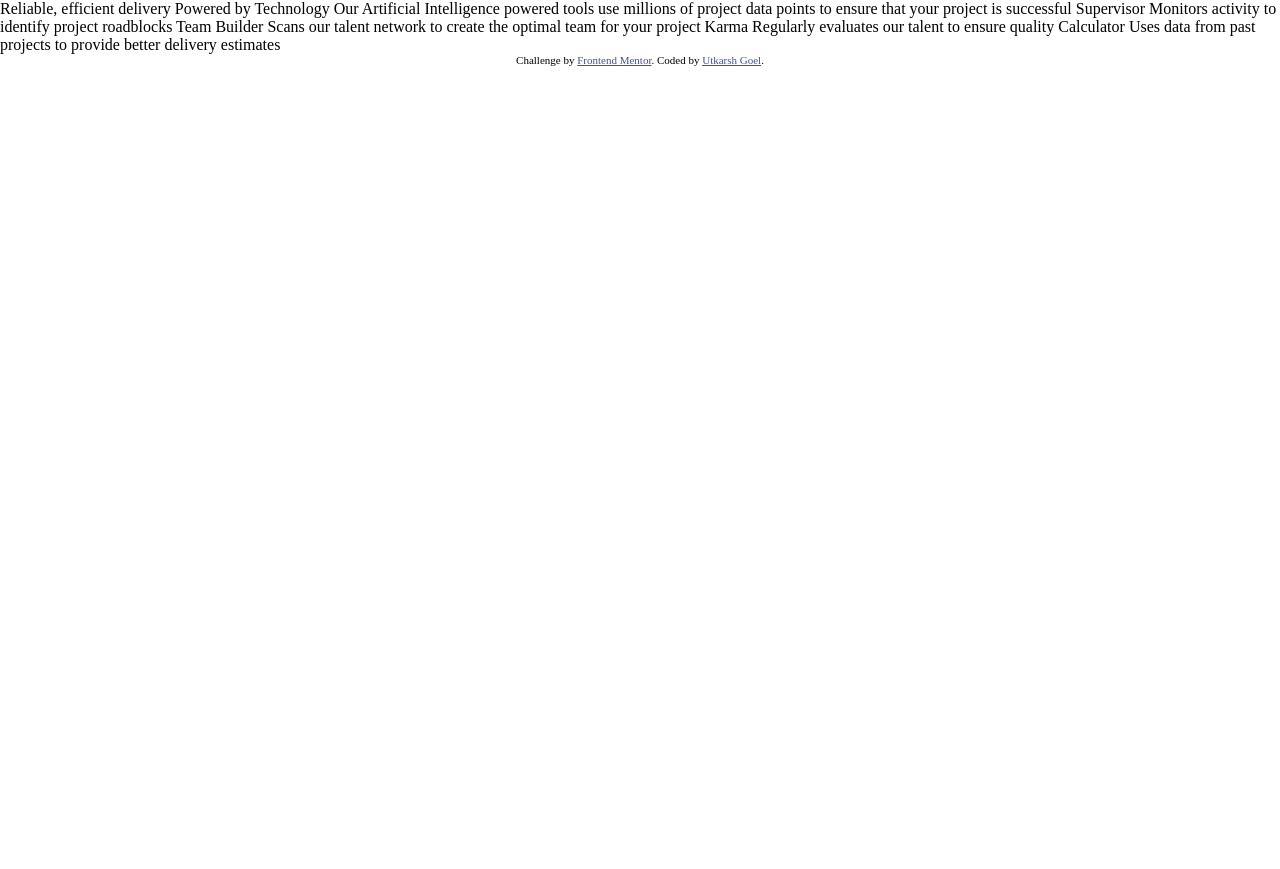
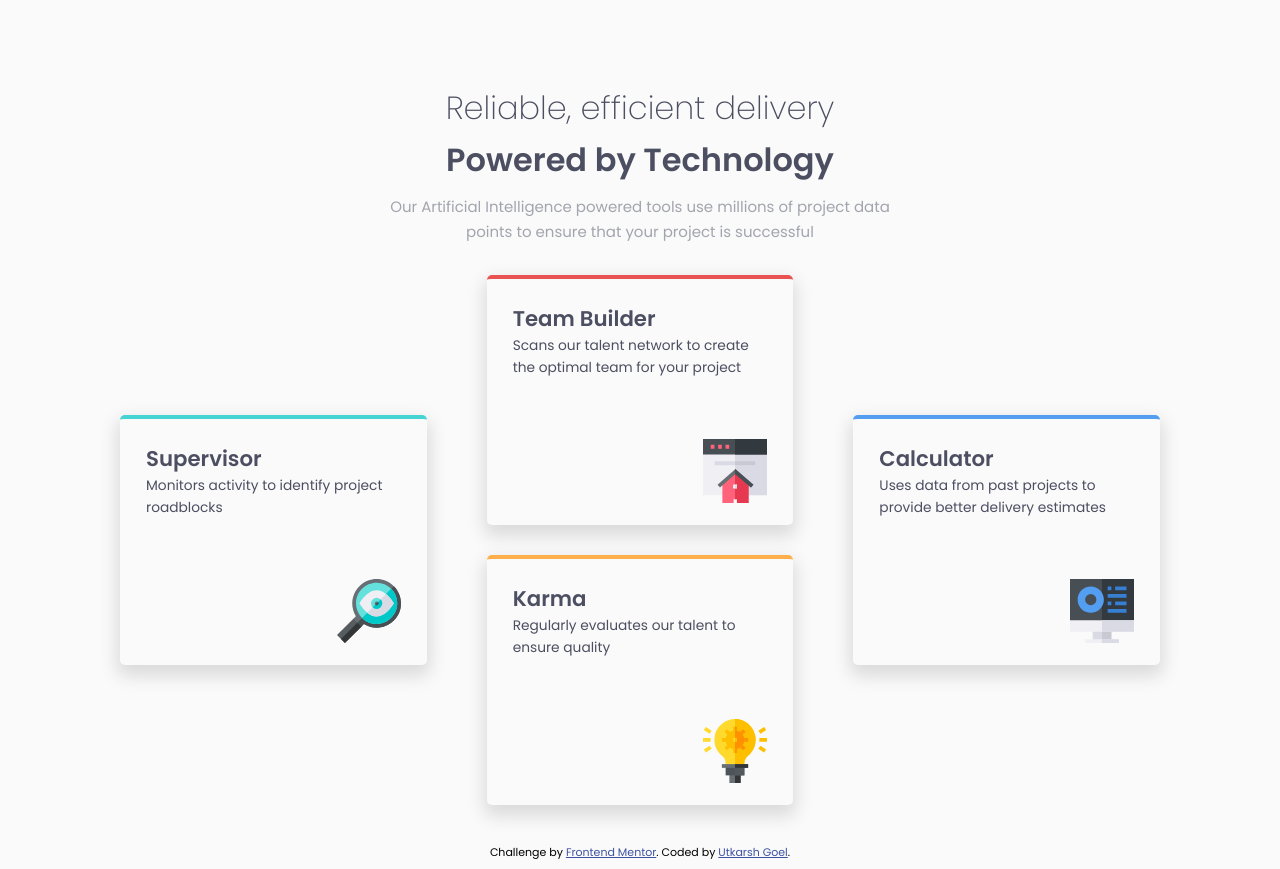
Before and after one commit to UtkarshGoel22/Four-Card-Feature-Section, a plain HTML site: page index.html in a window 1280 px wide. Before the commit the page ends 800 px from the top, so only its background shows below. Drawn offline with nearby package versions, Linux system fonts and the light colour scheme.

Commit message:
Complete 4 card section

```diff
--- a/index.html
+++ b/index.html
@@ -7,33 +7,47 @@
   <link rel="icon" type="image/png" sizes="32x32" href="./images/favicon-32x32.png">
   <link rel="preconnect" href="https://fonts.gstatic.com">
   <link href="https://fonts.googleapis.com/css2?family=Poppins:wght@200;400;600&display=swap" rel="stylesheet">
+  <link rel="stylesheet" href="https://cdnjs.cloudflare.com/ajax/libs/normalize/8.0.1/normalize.min.css">
   <link rel="stylesheet" href="style.css">
 
   <title>Frontend Mentor | Four card feature section</title>
-
-
 </head>
 <body>
-
-  Reliable, efficient delivery
-  Powered by Technology
-
-  Our Artificial Intelligence powered tools use millions of project data points
-  to ensure that your project is successful
-
-  Supervisor
-  Monitors activity to identify project roadblocks
-
-  Team Builder
-  Scans our talent network to create the optimal team for your project
-
-  Karma
-  Regularly evaluates our talent to ensure quality
-
-  Calculator
-  Uses data from past projects to provide better delivery estimates
-
-
+  <div class="container">
+    <div class="container-top">
+      <h1>Reliable, efficient delivery</h1>
+      <h2>Powered by Technology</h2>
+      <p>Our Artificial Intelligence powered tools use millions of project data points to ensure that your project is successful</p>
+    </div>
+    <div class="container-body">
+      <div class="col">
+        <div class="card card-cyan">
+          <h4>Supervisor</h4>
+          <p>Monitors activity to identify project roadblocks</p>
+          <img src="./images/icon-supervisor.svg" alt="Supervisor">
+        </div>
+      </div>
+      <div class="col">
+        <div class="card card-red">
+          <h4>Team Builder</h4>
+          <p>Scans our talent network to create the optimal team for your project</p>
+          <img src="./images/icon-team-builder.svg" alt="Team-Builder">
+        </div>
+        <div class="card card-orange">
+          <h4>Karma</h4>
+          <p>Regularly evaluates our talent to ensure quality</p>
+          <img src="./images/icon-karma.svg" alt="Karma">
+        </div>
+      </div>
+      <div class="col">
+        <div class="card card-blue">
+          <h4>Calculator</h4>
+          <p>Uses data from past projects to provide better delivery estimates</p>
+          <img src="./images/icon-calculator.svg" alt="Calculator">
+        </div>
+      </div>
+    </div>
+  </div>
   <footer>
     <p class="attribution">
       Challenge by <a href="https://www.frontendmentor.io?ref=challenge" target="_blank">Frontend Mentor</a>.
--- a/style.css
+++ b/style.css
@@ -10,14 +10,92 @@
     --very-light-gray: hsl(0, 0%, 98%);
 }
 
-* {
-    margin: 0;
-    padding: 0;
+body {
+    font-family: 'Poppins', sans-serif;
+    font-size: 0.9375rem;
+    background: var(--very-light-gray);
+}
+
+.container {
+    max-width: 90rem;
+    margin: 0 auto;
+}
+
+.container-top {
+    margin-top: 5.625rem;
+    text-align: center;
+}
+
+.container-top h1 {
+    margin: 0 0 15px 0;
+    color: var(--very-dark-blue);
+    font-size: 2rem;
+    font-weight: 200;
+}
+
+.container-top h2 {
+    margin: 0 0 15px 0;
+    color: var(--very-dark-blue);
+    font-size: 2rem;
+    font-weight: 600;
+}
+
+.container-top p {
+    max-width: 32rem;
+    margin: 0 auto 0 auto;
+    color: var(--grayish-blue);
+    line-height: 1.7;
+}
+
+.container-body {
+    display: flex;
+    max-width: 68.75rem;
+    margin: 0 auto;
+    justify-content: space-between;
+    align-items: center;
+}
+
+.container-body .card {
+    max-width: 21.875rem;
+    height: 15.625rem;
+    margin: 1.875rem;
+    padding-left: 1.625rem;
+    padding-right: 1.625rem;
+    border-radius: 5px;
+    color: var(--very-dark-blue);
+    font-size: 1.33rem;
+    box-shadow: 0 8px 18px 3px rgba(0, 0, 0, 0.13);
     box-sizing: border-box;
 }
 
-.body {
-    font-family: 'Poppins', sans-serif;
+.container-body .card-cyan {
+    border-top: 4px solid var(--cyan);
+}
+.container-body .card-red {
+    border-top: 4px solid var(--red);
+}
+.container-body .card-orange {
+    border-top: 4px solid var(--orange);
+}
+.container-body .card-blue {
+    border-top: 4px solid var(--blue);
+}
+
+.container-body h4 {
+    margin-bottom: 4px;
+}
+
+.container-body p {
+    margin: 0;
+    float: left;
+    columns: var(--grayish-blue);
+    font-size: 0.86rem;
+    line-height: 1.375rem;
+}
+
+.container-body img {
+    margin-top: 3.75rem;
+    float: right;
 }
 
 .attribution {
@@ -27,3 +105,19 @@
 .attribution a {
     color: hsl(228, 45%, 44%);
 }
+
+@media (max-width: 1100px) {
+    .container-top {
+        padding-left: 1.25rem;
+        padding-right: 1.25rem;
+    }
+    .container-top h1, .container-top h2 {
+        font-size: 1.6rem;
+    }
+    .container-top p {
+        max-width: 20rem;
+    }
+    .container-body {
+        flex-direction: column;
+    }
+}
```
